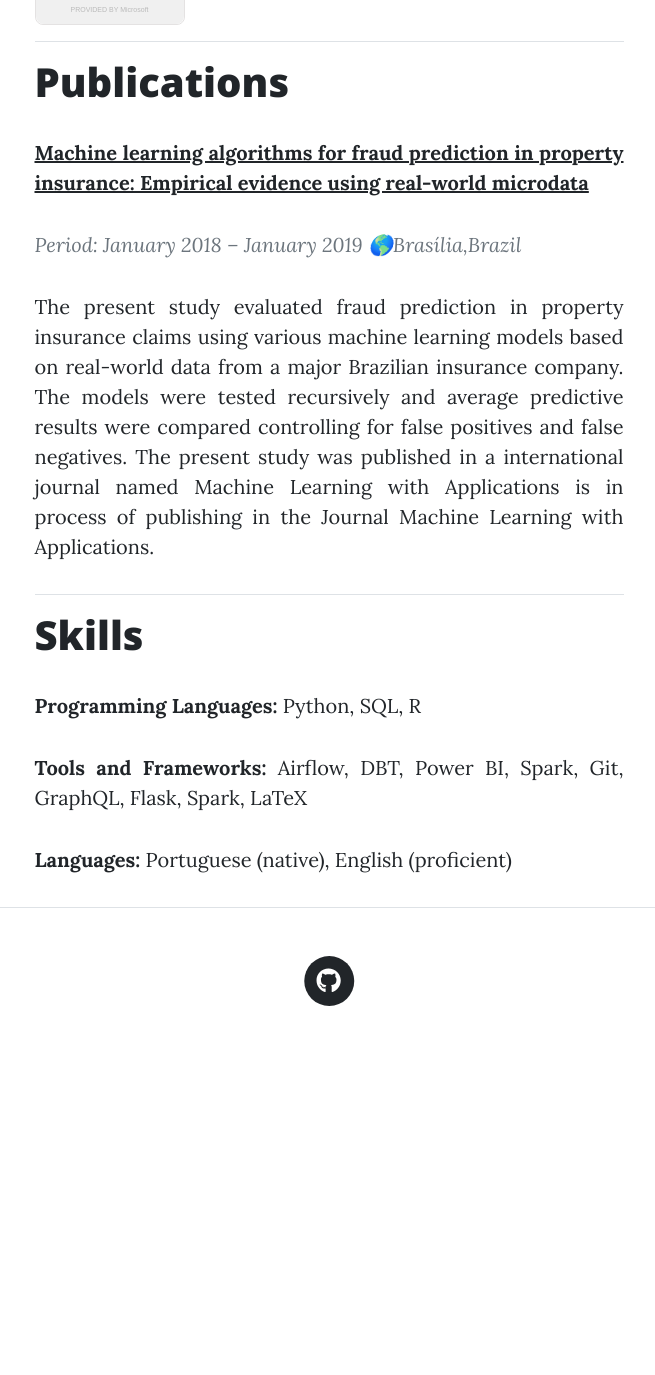
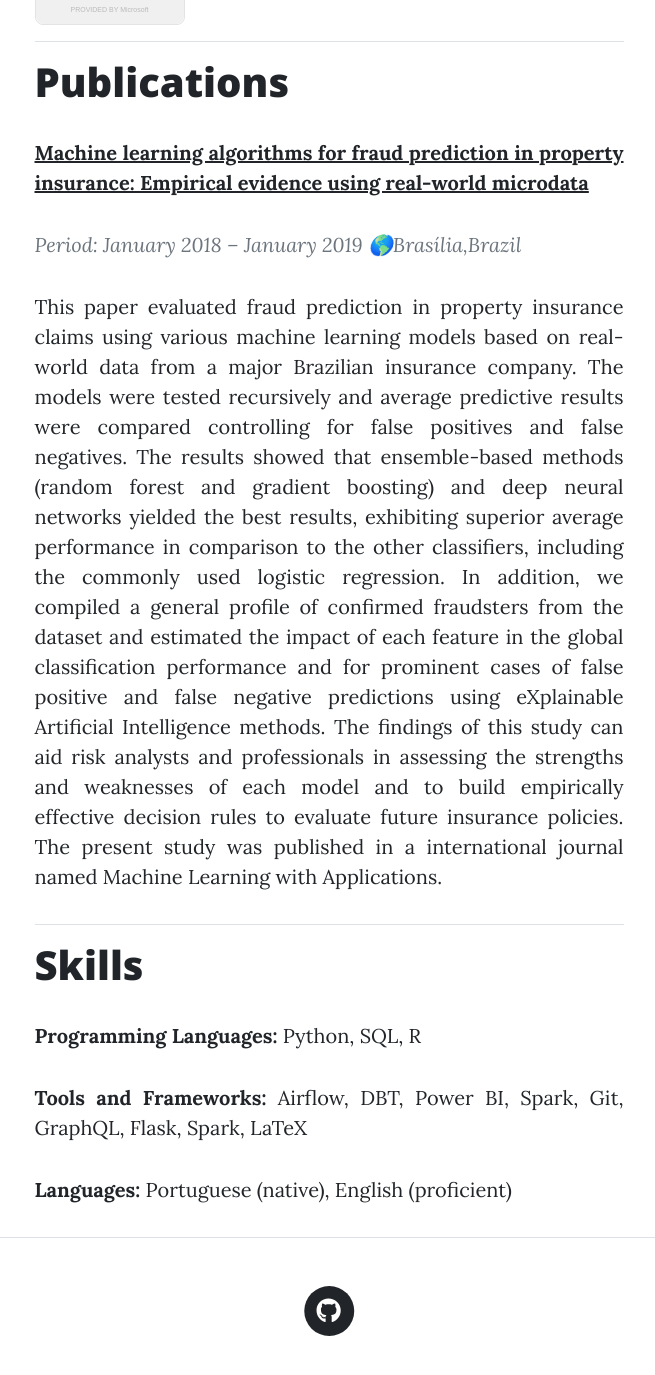
Before and after one commit to Matheuskempa/matheuskempa.github.io, a Jekyll site: the page built from _authors/matheus.md, in a window 1280 px wide and 1400 px high, scrolled down 5184 px. Shown: the top 1375 px of the window, without its empty margins (311-966 px from the left). Built offline with Jekyll 4.4.1, drawn with Linux system fonts in a browser that asks for light colours; nearby versions of some CDN libraries; a script that is not in the unit is left out; before the commit the page ends 6254 px from its top, so only the background shows below that.

Commit message:
(fix): adjust articles.

```diff
--- a/_authors/matheus.md
+++ b/_authors/matheus.md
@@ -181,7 +181,7 @@ image: daily_work.jpg
 > Period: January 2018 – January 2019
 🌎Brasília,Brazil
 
-The present study evaluated fraud prediction in property insurance claims using various machine learning models based on real-world data from a major Brazilian insurance company. The models were tested recursively and average predictive results were compared controlling for false positives and false negatives. The present study was published in a international journal named Machine Learning with Applications is in process of publishing in the Journal Machine Learning with Applications.
+This paper evaluated fraud prediction in property insurance claims using various machine learning models based on real-world data from a major Brazilian insurance company. The models were tested recursively and average predictive results were compared controlling for false positives and false negatives. The results showed that ensemble-based methods (random forest and gradient boosting) and deep neural networks yielded the best results, exhibiting superior average performance in comparison to the other classifiers, including the commonly used logistic regression. In addition, we compiled a general profile of confirmed fraudsters from the dataset and estimated the impact of each feature in the global classification performance and for prominent cases of false positive and false negative predictions using eXplainable Artificial Intelligence methods. The findings of this study can aid risk analysts and professionals in assessing the strengths and weaknesses of each model and to build empirically effective decision rules to evaluate future insurance policies. The present study was published in a international journal named Machine Learning with Applications.
 
 ---
 # Skills
```
